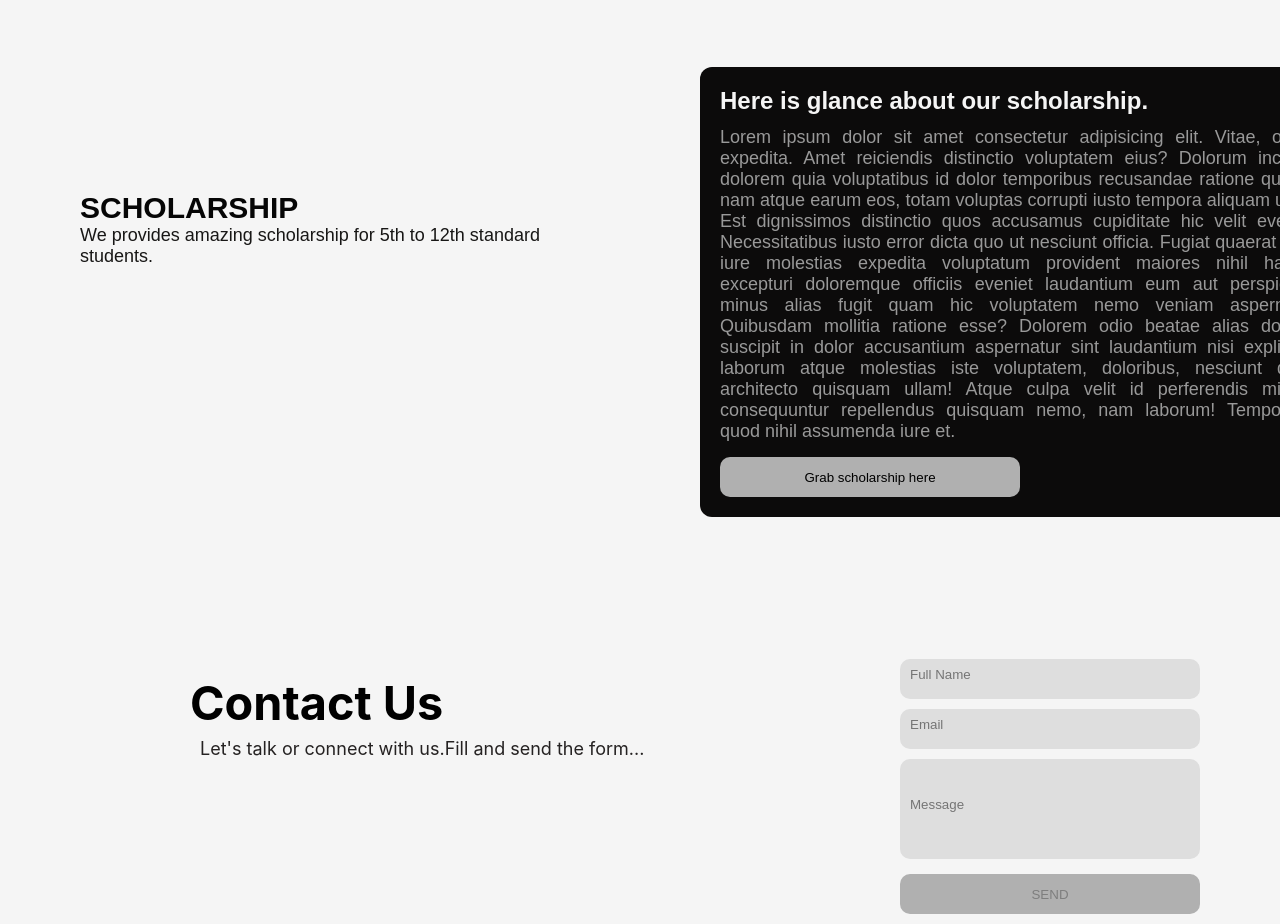
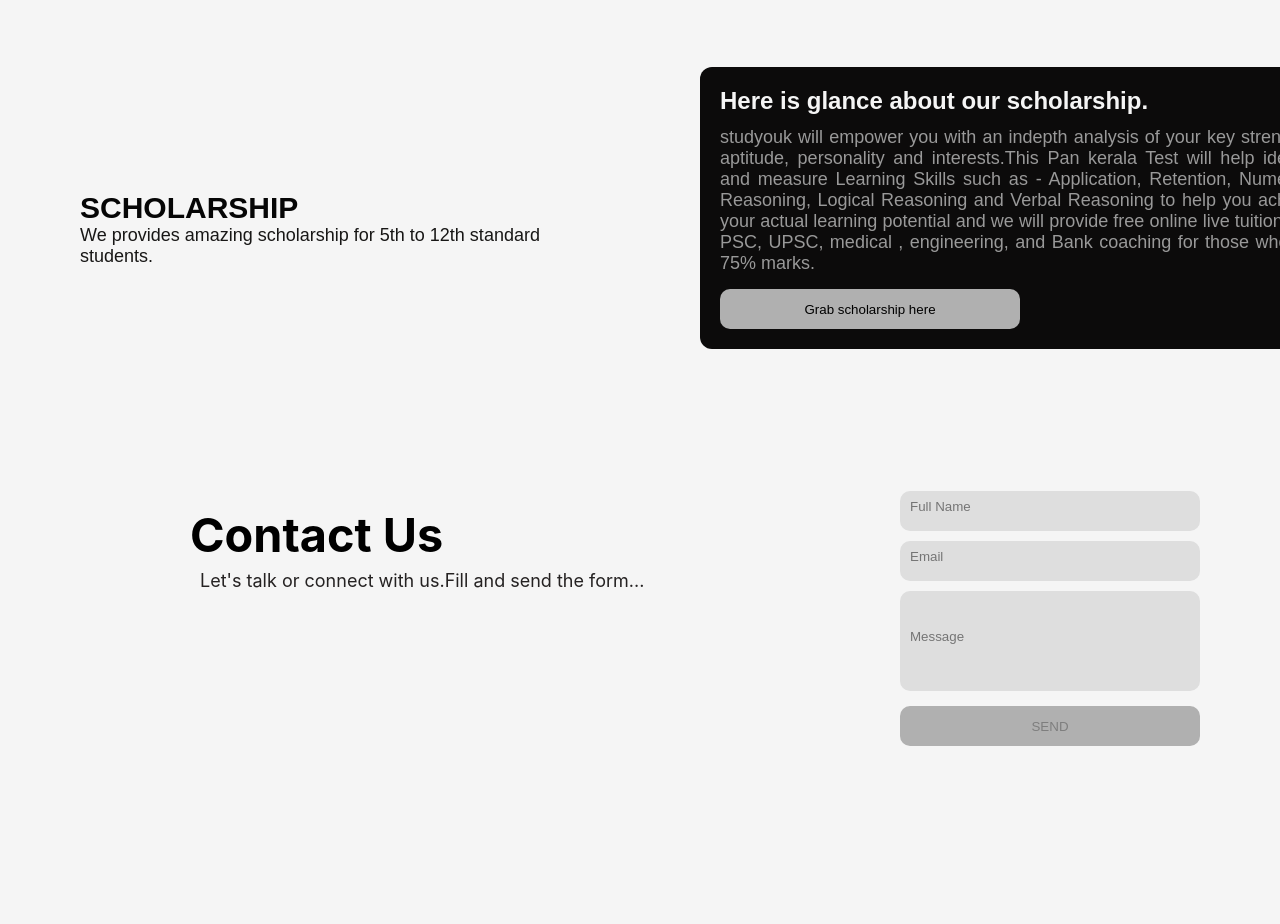
Before and after one commit to AthifSaheer/maxzon-softwares, a plain HTML site: page index.html in a window 1280 px wide. Shown: the part 2160-3084 px from the top of the page. Drawn offline with nearby package versions, Linux system fonts and the light colour scheme; files that its build step writes are made by us from their sources.

Commit message:
scholarship desc modified

```diff
--- a/index.html
+++ b/index.html
@@ -191,7 +191,7 @@
         <div class="prd-div">
             <h2 class="product-h2">Here is glance about our scholarship.</h2>
             <p class="prd-p">
-                Lorem ipsum dolor sit amet consectetur adipisicing elit. Vitae, omnis expedita. Amet reiciendis distinctio voluptatem eius? Dolorum incidunt dolorem quia voluptatibus id dolor temporibus recusandae ratione quidem nam atque earum eos, totam voluptas corrupti iusto tempora aliquam unde! Est dignissimos distinctio quos accusamus cupiditate hic velit eveniet. Necessitatibus iusto error dicta quo ut nesciunt officia. Fugiat quaerat nulla iure molestias expedita voluptatum provident maiores nihil harum, excepturi doloremque officiis eveniet laudantium eum aut perspiciatis minus alias fugit quam hic voluptatem nemo veniam aspernatur. Quibusdam mollitia ratione esse? Dolorem odio beatae alias dolores suscipit in dolor accusantium aspernatur sint laudantium nisi explicabo laborum atque molestias iste voluptatem, doloribus, nesciunt quasi architecto quisquam ullam! Atque culpa velit id perferendis minima consequuntur repellendus quisquam nemo, nam laborum! Temporibus quod nihil assumenda iure et.
+                studyouk will empower you with an indepth analysis of your key strengths, aptitude, personality and interests.This Pan kerala Test will help identify and measure Learning Skills such as - Application, Retention, Numerical Reasoning, Logical Reasoning and Verbal Reasoning to help you achieve your actual learning potential and we will provide free online live tuition with  PSC, UPSC, medical , engineering, and Bank coaching for those  who get 75%  marks.
             </p>
             <button style="color: black" onclick="grabScholarshipErrorFunc()">Grab scholarship here</button>
         </div>
```
